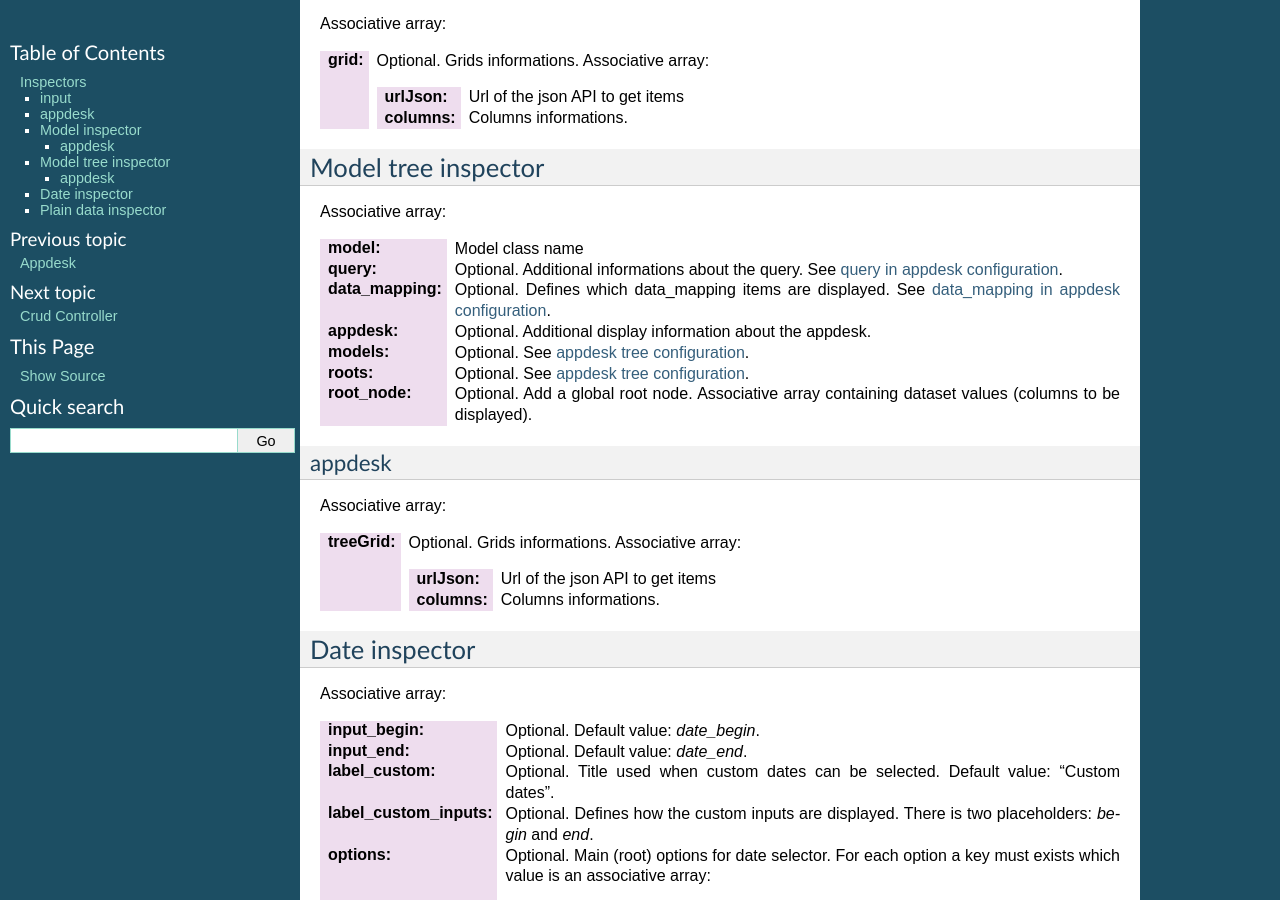
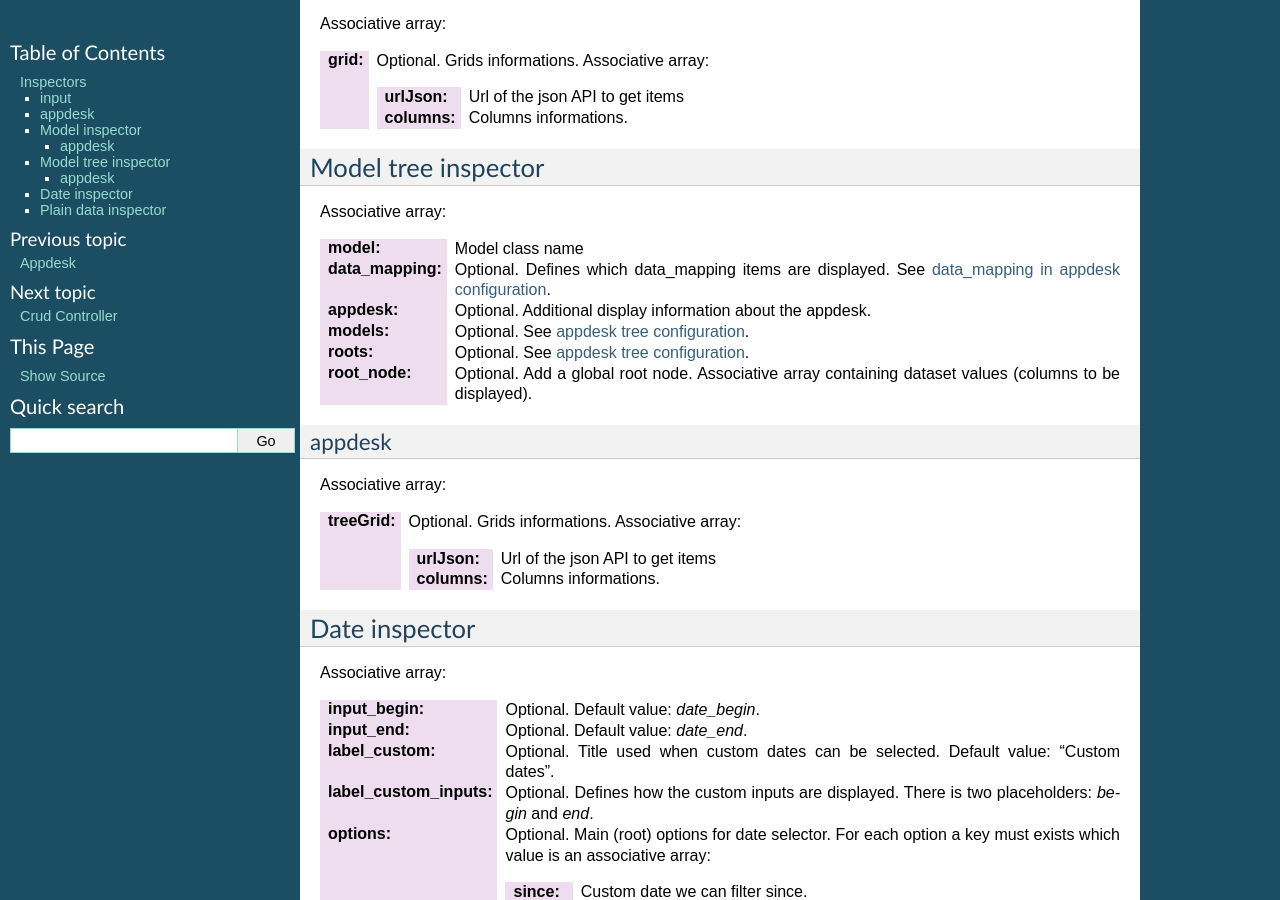
Before and after one commit to vrcAlbert/documentation-api, a Sphinx documentation site: the page built from source/php/configuration/application/inspector.rst, in a window 1280 px wide and 900 px high, scrolled down 868 px. Built offline with Sphinx 7.4.7, drawn with Linux system fonts in a browser that asks for light colours.

Commit message:
removed query in inspector documentation

```diff
--- a/source/php/configuration/application/inspector.rst
+++ b/source/php/configuration/application/inspector.rst
@@ -51,7 +51,6 @@ Model tree inspector
 Associative array:
 
 :model: Model class name
-:query: Optional. Additional informations about the query. See :ref:`query in appdesk configuration <php/configuration/application/appdesk/query>`.
 :data_mapping: Optional. Defines which data_mapping items are displayed. See :ref:`data_mapping in appdesk configuration <php/configuration/application/appdesk/data_mapping>`.
 :appdesk: Optional. Additional display information about the appdesk.
 :models: Optional. See :ref:`appdesk tree configuration <php/configuration/application/appdesk/tree>`.
```
